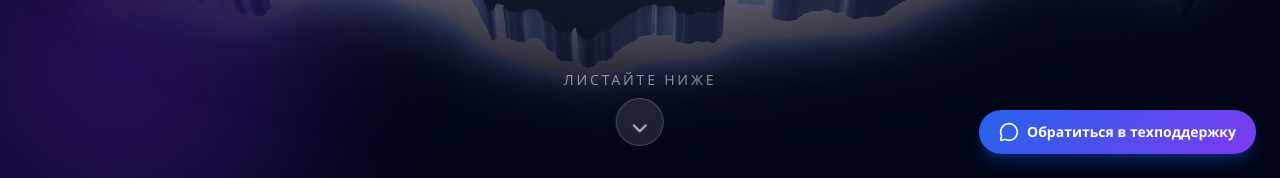
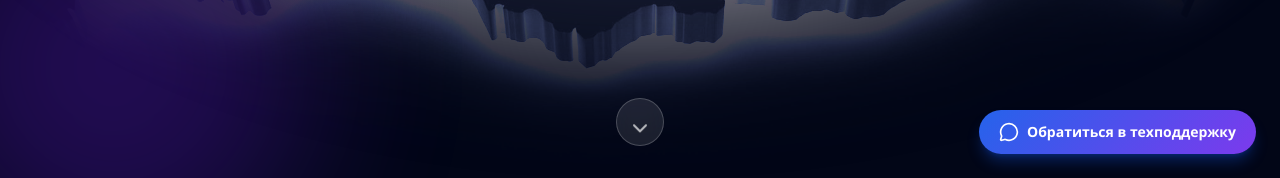
Before and after one commit to Bulka84/adis, a Next.js app: page / in a window 1280 px wide. Shown: the part 622-800 px from the top of the page. Built offline with nearby package versions, Linux system fonts and the light colour scheme.

Commit message:
Simplify homepage scroll hint

```diff
--- a/src/app/page.tsx
+++ b/src/app/page.tsx
@@ -160,12 +160,9 @@ export default function HomePage() {
         <div className="absolute bottom-8 left-1/2 -translate-x-1/2 z-[2]">
           <a
             href="#subsystems"
-            className="group inline-flex flex-col items-center gap-2 text-white/70 hover:text-white transition-colors"
+            className="group inline-flex flex-col items-center text-white/70 hover:text-white transition-colors"
             aria-label="Прокрутить к следующему блоку"
           >
-            <span className="text-xs md:text-sm font-medium tracking-[0.2em] uppercase text-white/50 group-hover:text-white/70 transition-colors">
-              Листайте ниже
-            </span>
             <span className="flex items-center justify-center w-12 h-12 rounded-full border border-white/20 bg-white/10 backdrop-blur-sm group-hover:bg-white/15 group-hover:border-white/35 transition-all">
               <ChevronDown
                 size={24}
```
